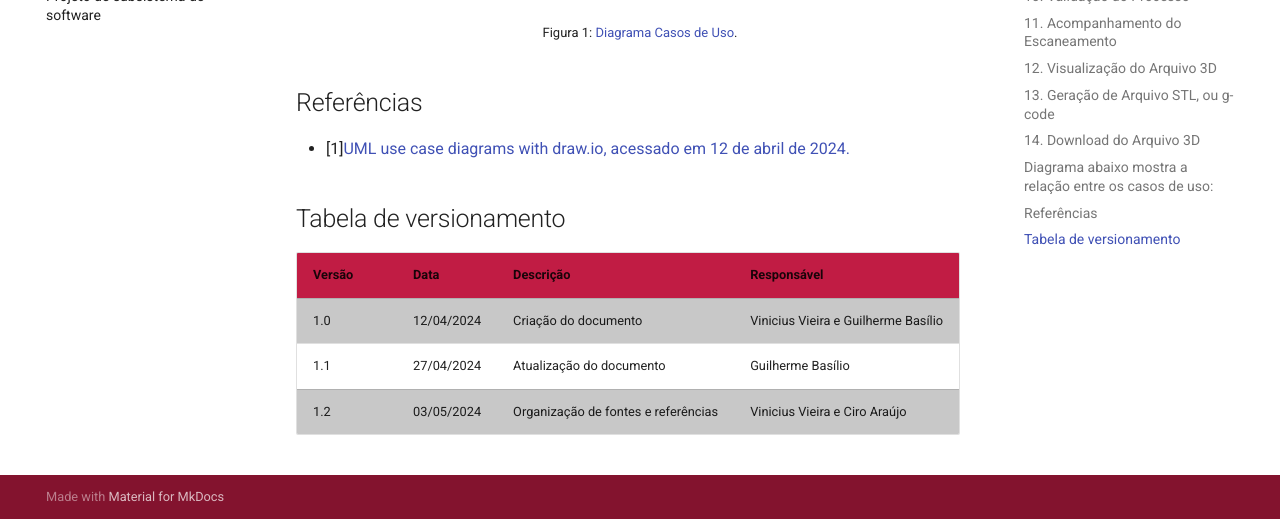
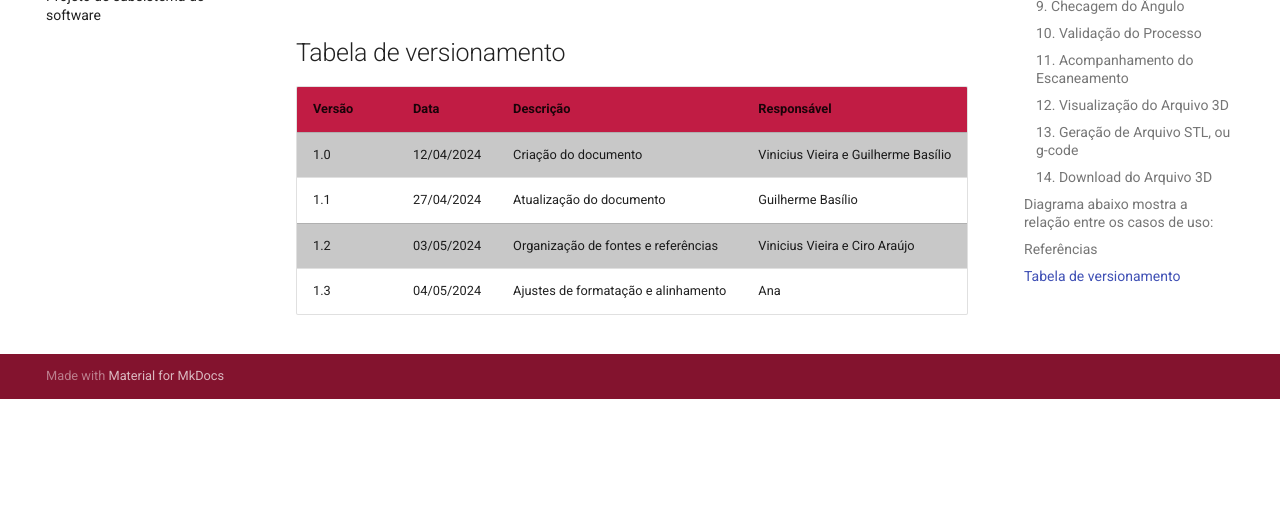
Before and after one commit to Calcioft/ScanPoint, an MkDocs documentation site: the page built from docs/software/casos-de-uso.md, in a window 1280 px wide and 900 px high, scrolled down 2514 px, cut to the strip 381-900 px from the top of the window. Built offline with MkDocs 1.6.1 and Material for MkDocs 9.7.7, drawn with Linux system fonts in a browser that asks for light colours; after the commit the page ends 3294 px from its top, so only the background shows below that.

Commit message:
doc: atualização do casos de uso

```diff
--- a/docs/software/casos-de-uso.md
+++ b/docs/software/casos-de-uso.md
@@ -3,54 +3,56 @@
 ## O que são casos de uso ?
 <p style="text-align:justify;">
 Os diagramas de casos de uso em UML são usados durante a fase de requisitos do desenvolvimento de software – eles geralmente colocam os requisitos do sistema em um formato de diagrama, e é fácil ver de relance quais ações um sistema deve suportar.
-<br/>
-Junto com outros diagramas UML, como os diagramas de atividade, sequência e componente, os diagramas de casos de uso ajudam a visualizar o software e seus requisitos, antes de mergulhar e começar a programar de fato.
+<br/> </p>
+
+<p style="text-align:justify;"> Junto com outros diagramas UML, como os diagramas de atividade, sequência e componente, os diagramas de casos de uso ajudam a visualizar o software e seus requisitos, antes de mergulhar e começar a programar de fato.
 <a href="#ref-1">[1]</a>
 </p>
 
-## 1. Escanear Objeto
+### 1. Escanear Objeto
 - O sistema permite que um usuário escaneie um objeto físico utilizando uma mesa inteligente equipada com sensores. Esta funcionalidade converte a forma, tamanho e características do objeto em um modelo digital.
 
-## 2. Verificação do Escaneamento
+### 2. Verificação do Escaneamento
 - Após o escaneamento, o sistema verifica a precisão dos dados capturados comparando-os com parâmetros pré-definidos, garantindo que o modelo digital de nuvem de pontos seja uma representação fiel do objeto físico.
 
-## 3. Visualização de Erros
+### 3. Visualização de Erros
 - Se erros forem detectados na verificação do escaneamento, o sistema oferece uma interface para que o usuário possa visualizar e corrigir quaisquer discrepâncias antes do escaneamento.
 
-## 4. Checagem de Conexão via USB
+### 4. Checagem de Conexão via USB
 - O sistema realiza uma checagem de conexão do sistema com o arduíno via USB, assegurando que haja uma comunicação estável para transferir os dados do modelo.
 
-## 5. Validação do Processo
+### 5. Validação do Processo
 - Antes de iniciar a checagem do objeto, o sistema verifica se a conexão com o USB foi validado com sucesso.
 
-## 6. Checagem de peso
+### 6. Checagem de peso
 - Uma balança realiza uma checagem de peso do objeto, assegurando que o peso esteja de acordo com o limite estipulado.
 
-## 7. Checagem do comprimento
+### 7. Checagem do comprimento
 - O sensor junto ao Electron (Sistema), realiza uma checagem de comprimento do objeto, assegurando que este esteja em conformidade com as dimensões da mesa.
 
-## 8. Checagem da Posição
+### 8. Checagem da Posição
 - O sistema verifica a posição do objeto em relação à mesa. O objeto deve estar posicionado com uma tolerância de ± 2 mm em relação ao centro da mesa.
 
-## 9. Checagem do Ângulo
+### 9. Checagem do Ângulo
 - O sistema verifica o ângulo do objeto em relação à horizontal e vertical para garantir que o modelo 3D seja capturado com precisão, sem distorções geométricas.
 
-## 10. Validação do Processo
+### 10. Validação do Processo
 - Antes de iniciar o escaneamento, o sistema verifica se todos os processos anteriores foram validados com sucesso, garantindo que o modelo esteja pronto para ser escaneado.
 
-## 11. Acompanhamento do Escaneamento
+### 11. Acompanhamento do Escaneamento
 - O usuário pode acompanhar o progresso do escaneamento em tempo real, permitindo uma supervisão detalhada do processo.
 
-## 12. Visualização do Arquivo 3D
+### 12. Visualização do Arquivo 3D
 - Após a conclusão do escaneamento, o sistema oferece uma pré-visualização do modelo 3D, onde o usuário pode examinar o objeto e aprovar para impressão.
 
-## 13. Geração de Arquivo STL, ou g-code
+### 13. Geração de Arquivo STL, ou g-code
 - Com a aprovação do usuário, o sistema gera o arquivo STL, ou g-code de Nuvem de Pontos adequado, que é salvo no sistema.
 
-## 14. Download do Arquivo 3D
+### 14. Download do Arquivo 3D
 - O sistema também permite ao usuário efetuar o download do arquivo 3D para armazenamento ou uso em outro dispositivo ou local.
 
 ## Diagrama abaixo mostra a relação entre os casos de uso:
+
 <iframe frameborder="0" style="width:100%;height:300px;" src="https://viewer.diagrams.net/?tags=%7B%7D&highlight=0000ff&edit=_blank&layers=1&nav=1&title=Diagrama%20de%20Casos%20de%20Uso%20-%20Mesa%20Scanner%20-%20PI2#Uhttps%3A%2F%2Fdrive.google.com%2Fuc%3Fid%3D1zYgIWynN482pM8h9dsHU6t2AOqzia8oi%26export%3Ddownload"></iframe>
 <font size="2"><p style="text-align: center">Figura 1: [Diagrama Casos de Uso](https://viewer.diagrams.net/?tags=%7B%7D&highlight=0000ff&edit=_blank&layers=1&nav=1&title=Diagrama%20de%20Casos%20de%20Uso%20-%20Mesa%20Scanner%20-%20PI2#Uhttps%3A%2F%2Fdrive.google.com%2Fuc%3Fid%3D1zYgIWynN482pM8h9dsHU6t2AOqzia8oi%26export%3Ddownload).</p></font>
 
@@ -65,3 +67,4 @@
 | 1.0 | 12/04/2024 | Criação do documento | Vinicius Vieira e Guilherme Basílio |
 | 1.1 | 27/04/2024 | Atualização do documento | Guilherme Basílio |
 | 1.2 | 03/05/2024 | Organização de fontes e referências | Vinicius Vieira e Ciro Araújo |
+| 1.3 | 04/05/2024 | Ajustes de formatação e alinhamento | Ana |
```
